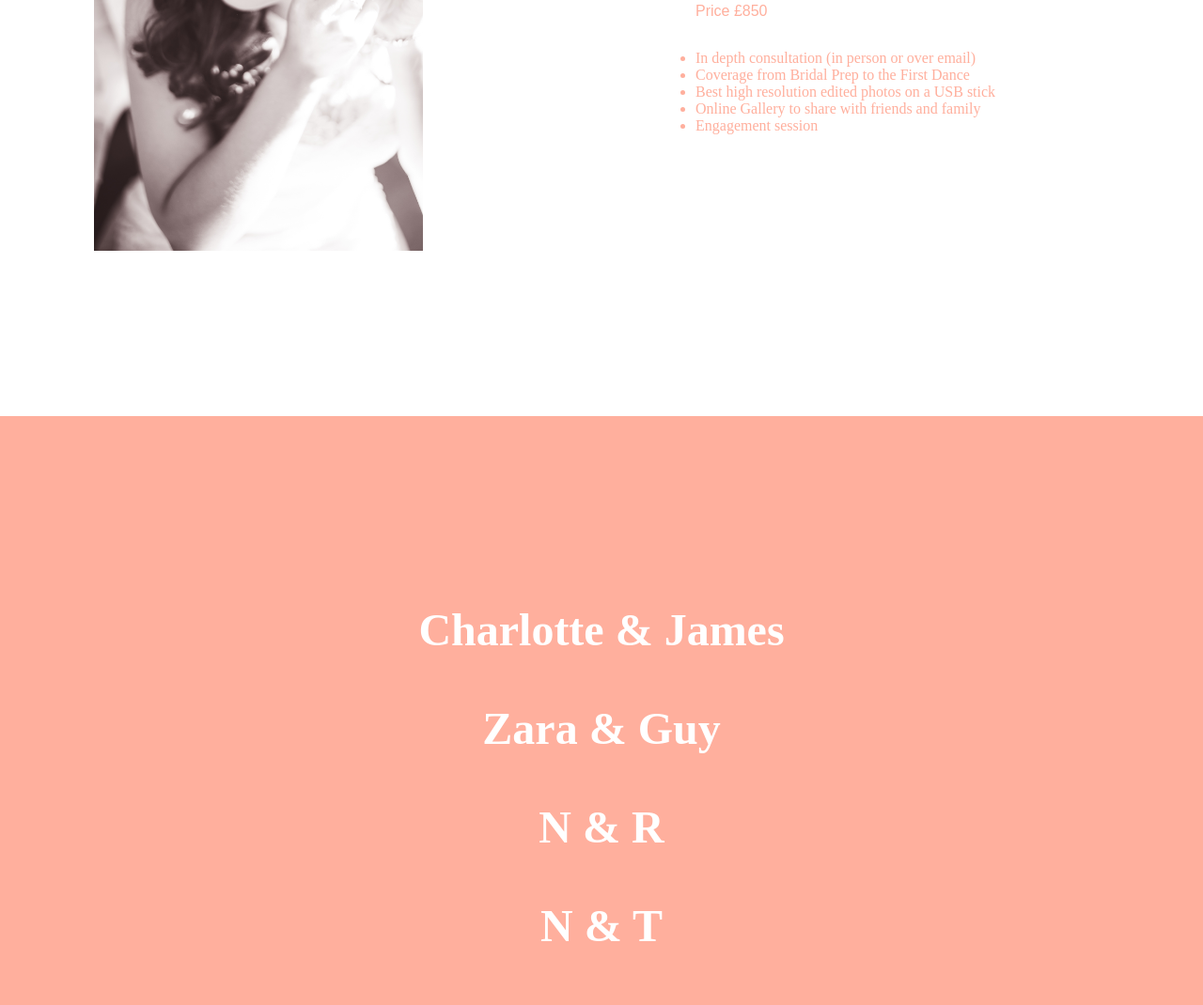
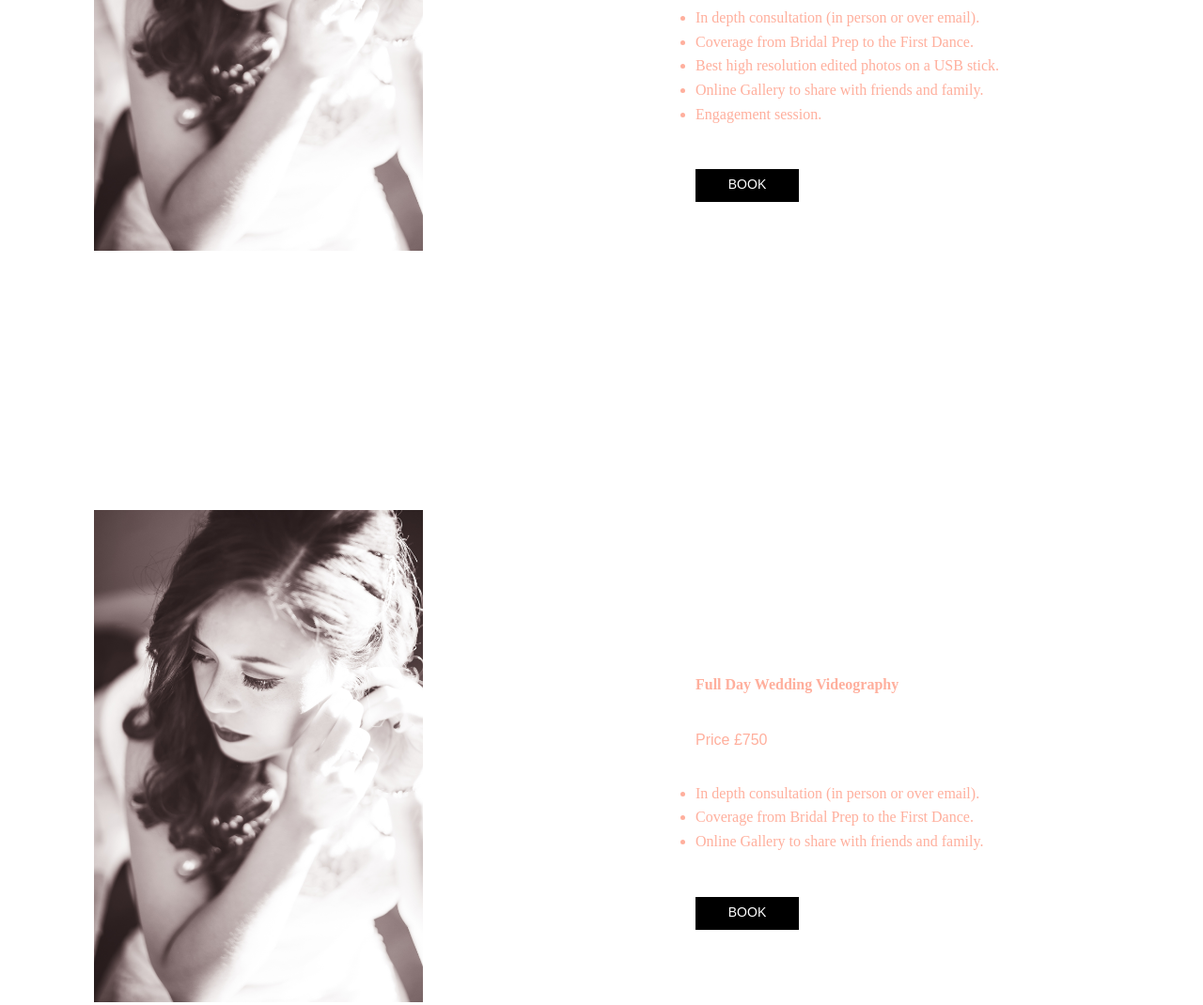
Before and after one commit to tom-wells/instinct, a plain HTML site: page index.html in a window 1280 px wide. Shown: the part 1957-3027 px from the top of the page at 94% size. Drawn offline with Linux system fonts and the light colour scheme.

Commit message:
added prices and line-heights

```diff
--- a/index.html
+++ b/index.html
@@ -63,15 +63,56 @@
             <h4>Full Day Wedding Photography</h4>
             <p>Price £850</p>
             <ul>
-                <li>In depth consultation (in person or over email)</li>
-                <li>Coverage from Bridal Prep to the  First Dance </li>
-                <li>Best high resolution edited photos on a USB stick</li>
-                <li>Online Gallery to share with friends and family </li>
-                <li>Engagement session</li>
+                <li>In depth consultation (in person or over email).</li>
+                <li>Coverage from Bridal Prep to the  First Dance.</li>
+                <li>Best high resolution edited photos on a USB stick.</li>
+                <li>Online Gallery to share with friends and family.</li>
+                <li>Engagement session.</li>
             </ul>
-            <div class="book-button"></div>
+            <div class="book-button"><a href="#">BOOK</a></div>
             </div>
             </div>
+
+            <div class=package-1>
+
+                <div class="package-1-photos">
+                    <img src="images/N&R111.jpg">
+                    <img src="">
+                    <img src="">
+                </div>
+                <div class="package-1-info">
+                <h4>Full Day Wedding Videography</h4>
+                <p>Price £750</p>
+                <ul>
+                    <li>In depth consultation (in person or over email).</li>
+                    <li>Coverage from Bridal Prep to the  First Dance.</li>
+                    <li>Online Gallery to share with friends and family.</li>
+
+                </ul>
+                <div class="book-button"><a href="#">BOOK</a></div>
+            </div>
+                </div>
+
+                <div class=package-1>
+
+                    <div class="package-1-photos">
+                        <img src="images/N&R111.jpg">
+                        <img src="">
+                        <img src="">
+                    </div>
+                    <div class="package-1-info">
+                    <h4>Wedding Photography + Videography Package</h4>
+                    <p>Price £1400</p>
+                    <ul>
+                        <li>In depth consultation (in person or over email).</li>
+                        <li>Coverage from Bridal Prep to the  First Dance.</li>
+                        <li>Best high resolution edited photos on a USB stick.</li>
+                        <li>Online Gallery to share with friends and family.</li>
+                        <li>Online Link to a creatively edited highlight film to share with friends and family.</li>
+                    </ul>
+                    <div class="book-button"><a href="#">BOOK</a></div>
+                </div>
+                    </div>
         </section>
 
         <section class="couples" id="galleries">
--- a/style.css
+++ b/style.css
@@ -1,5 +1,6 @@
 body {
     margin:0;
+    line-height:1.4;
     width:100%;
     font-size:16px;
     font-family: 'bluu Next';
@@ -71,6 +72,7 @@ nav a:hover {
     text-align:center;
     font-size:48px;
     width:700px;
+    line-height:1.2;
     color:#fff;
 
 }
@@ -112,7 +114,7 @@ nav a:hover {
 }
 
 .about-text p {
-    padding-top:10px;
+    padding-top:5px;
 }
 
 .prices {
@@ -144,6 +146,29 @@ width:350px;
 
 .package-1-info ul{
     padding:0px;
+    width:450px;
+
+}
+
+.package-1-info li {
+line-height:1.6;
+}
+
+.book-button {
+    width:100px;
+    height:25px;
+    background-color:#000;
+    padding:5px;
+    text-align:center;
+    margin-top:30px;
+
+}
+
+.book-button a {
+    font-family: Arial, Helvetica, sans-serif;
+    color:#fff;
+    text-decoration:none;
+    font-size:14px;
 
 }
 
```
